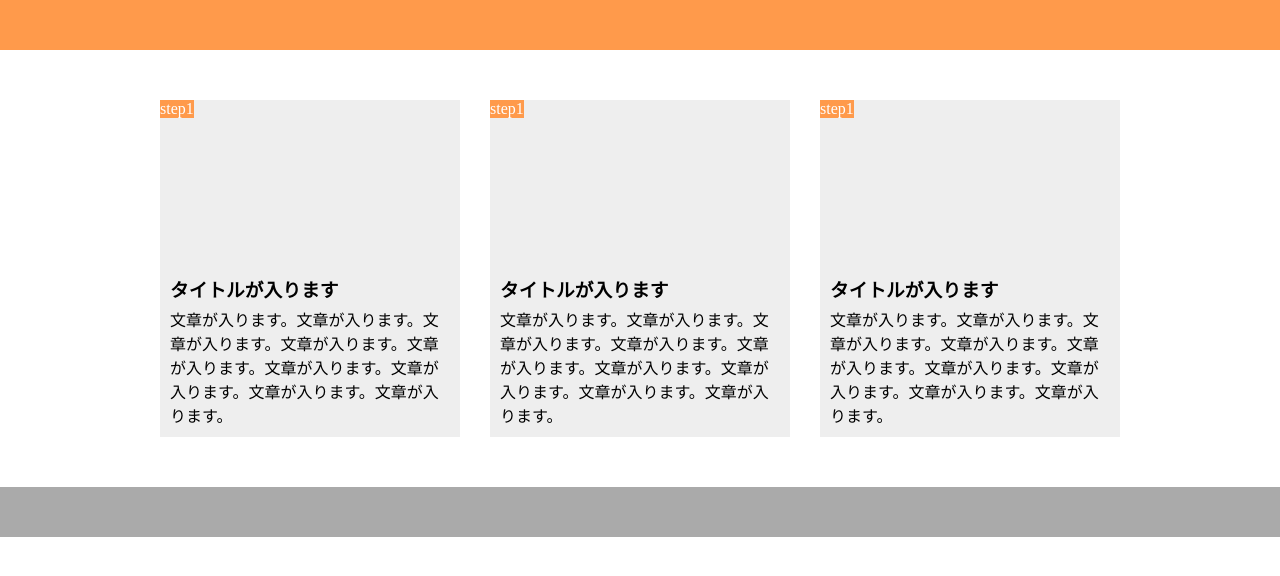
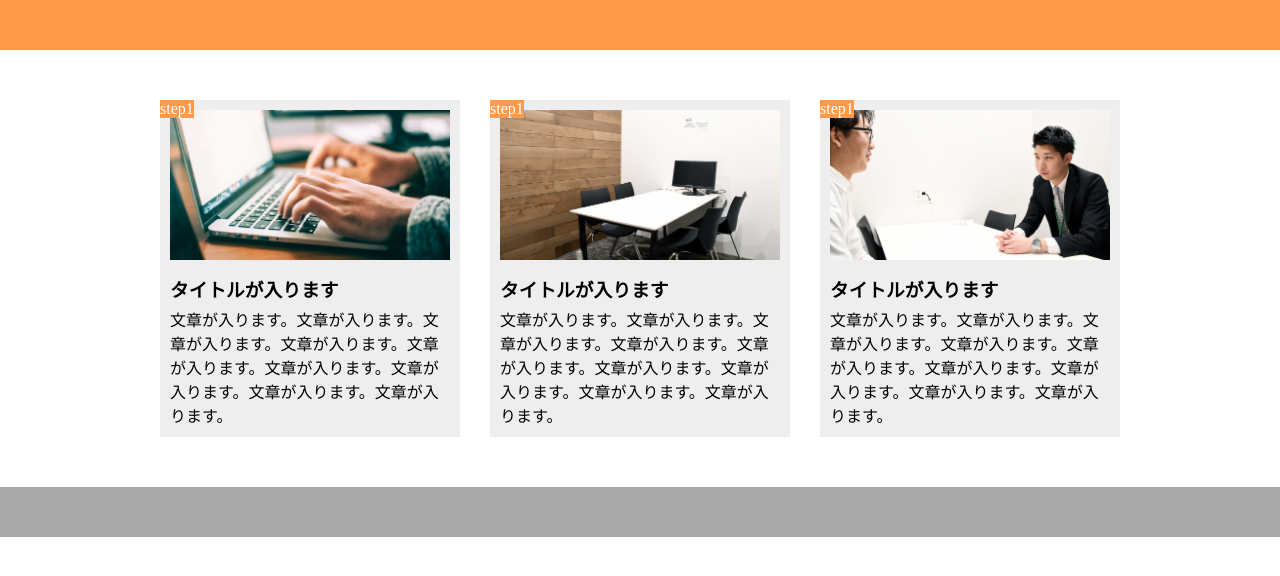
Before and after one commit to hiroaki-sumiya/web-camp1, a plain HTML site: page index.html in a window 1280 px wide. Drawn offline with Linux system fonts and the light colour scheme; the site is published under a folder, as on GitHub Pages, so addresses that start at the root find nothing.

Commit message:
[Finish] 1-10

```diff
--- a/style.css
+++ b/style.css
@@ -65,15 +65,15 @@ main {
 }
 
 .thumb.img1 {
-    background-image: url(/img/flow01.png);
+    background-image: url(./img/flow01.png);
 }
 
 .thumb.img2 {
-    background-image: url(/img/flow02.png);
+    background-image: url(./img/flow02.png);
 }
 
 .thumb.img3 {
-    background-image: url(/img/flow03.png);
+    background-image: url(./img/flow03.png);
 }
 
 .title {
```
